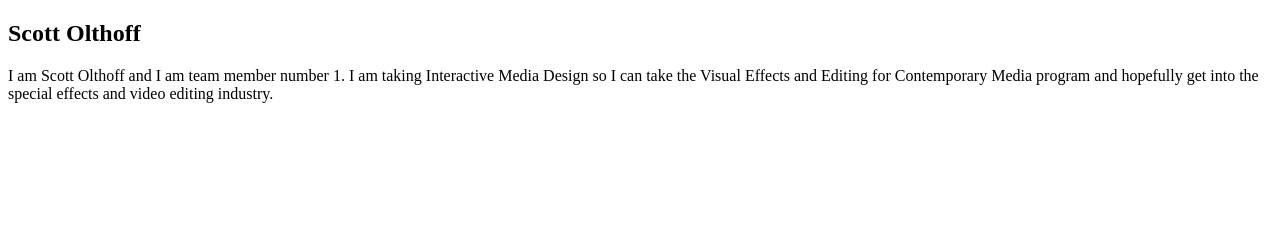
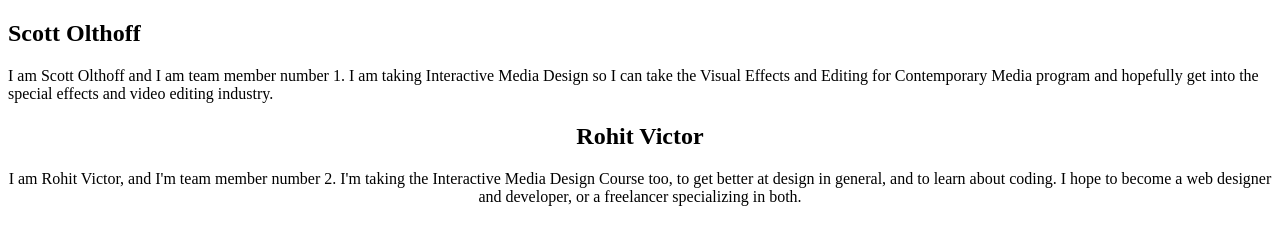
Before and after one commit to boomgreen87/olthoff_scott_victor_rohit_hw1, a plain HTML site: page index.html in a window 1280 px wide. Drawn offline with Linux system fonts and the light colour scheme.

Commit message:
Added details to index.html

```diff
--- a/index.html
+++ b/index.html
@@ -12,6 +12,12 @@
 				I am Scott Olthoff and I am team member number 1. I am taking Interactive Media Design so I can take the Visual Effects and Editing for Contemporary Media program and hopefully get into the special effects and video editing industry.
 			</p>
 		</section>
+		<section>
+			<h2><center>Rohit Victor</center></h2>
+			<p>
+				<center>I am Rohit Victor, and I'm team member number 2. I'm taking the Interactive Media Design Course too, to get better at design in general, and to learn about coding. I hope to become a web designer and developer, or a freelancer specializing in both.</center>
+			</p>
+		</section>
 	</main>
 </body>
 </html>
```
